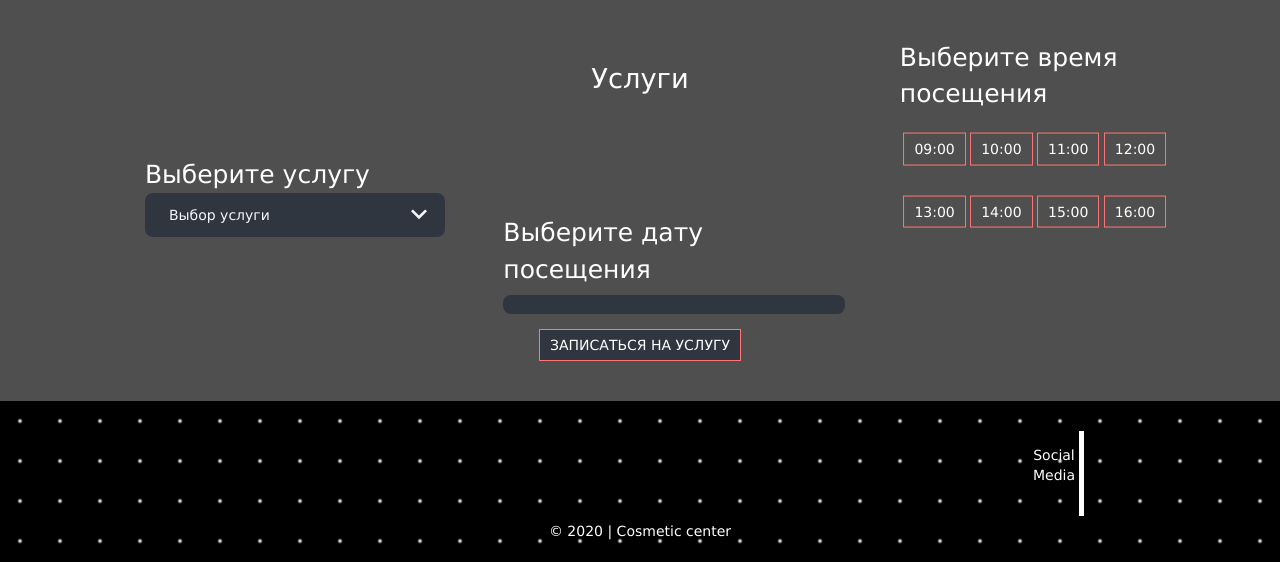
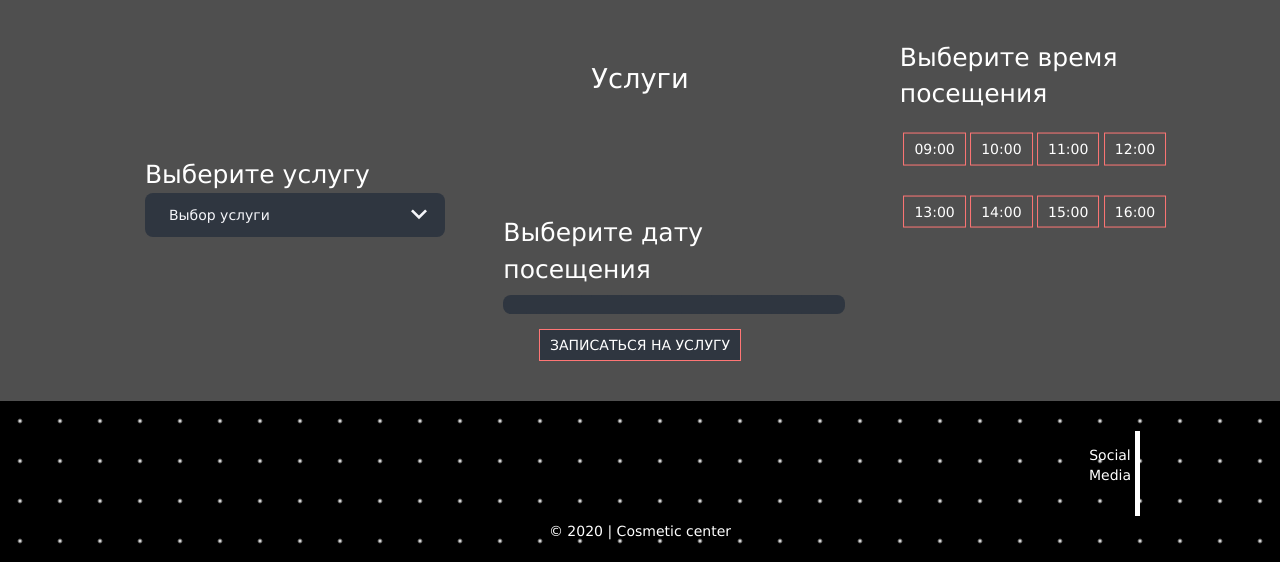
Before and after one commit to Thunderbirrd/Cosmetic, a Django app: template templates/index.html in a window 1280 px wide. Shown: the part 1213-1775 px from the top of the page. Run offline with Django 3.2, Linux system fonts and the light colour scheme; the template is opened without the code that fills it, so the values that code supplies are empty; parts of the project's set-up code (start-up, migrations or seed data) failed here and were passed over.

Commit message:
added calc

```diff
--- a/static/css/footer.css
+++ b/static/css/footer.css
@@ -13,7 +13,7 @@
 }
 
 .social_media{
-    margin-left: 80%;
+    margin-left: calc(100% - 200px);
     width: 200px;
 }
 
```
